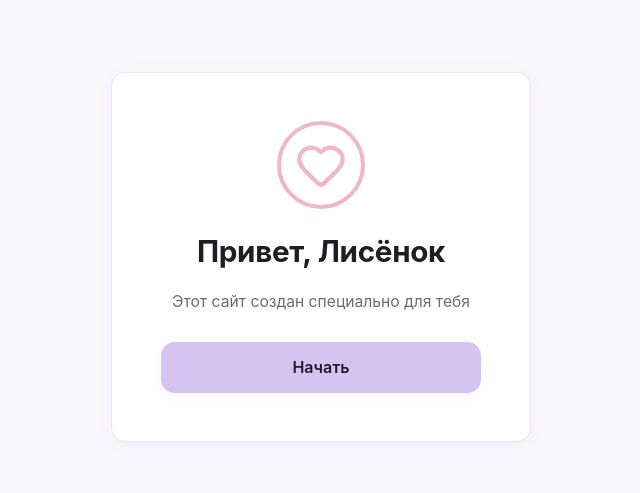
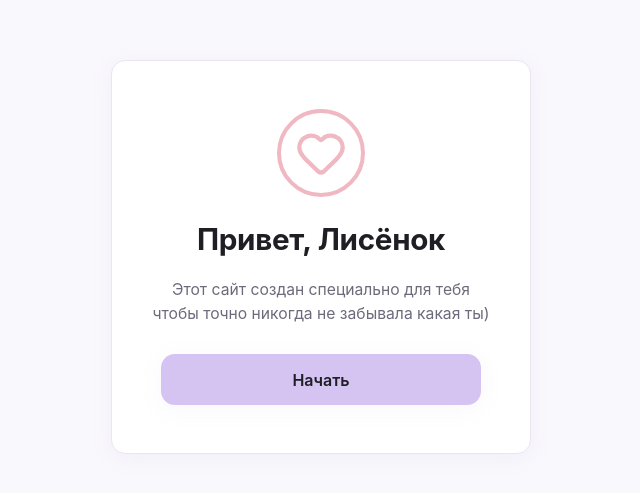
Before and after one commit to Owl-for-fox/my_love, a Vue app: page / in a window 1280 px wide. Shown: the part 143-636 px from the top of the page, without its empty margins (319-959 px from the left). Built offline with nearby package versions, Linux system fonts and the light colour scheme.

Commit message:
fix name

```diff
--- a/src/components/WelcomeScreen.vue
+++ b/src/components/WelcomeScreen.vue
@@ -24,7 +24,7 @@ defineEmits<{ start: [] }>()
 
       <h1 class="welcome-title">Привет, Лисёнок</h1>
       <p class="welcome-subtitle">
-        Этот сайт создан специально для тебя
+        Этот сайт создан специально для тебя чтобы точно никогда не забывала какая ты)
       </p>
 
       <button class="welcome-btn"
--- a/src/data/compliments.ts
+++ b/src/data/compliments.ts
@@ -19,4 +19,5 @@ export const compliments: readonly string[] = [
   'С тобой даже тишина звучит уютно.',
   'Ты создаёшь вокруг себя пространство, в котором легко дышать.',
   'Ты — лучшее, что случилось с этим вторником. И средой. И вообще.',
+  'тараканы'
 ]
--- a/vite.config.ts
+++ b/vite.config.ts
@@ -5,7 +5,7 @@ import vue from '@vitejs/plugin-vue'
 
 // https://vite.dev/config/
 export default defineConfig({
-  base: '/new_love/',
+  base: '/my_love/',
   plugins: [
     vue(),
   ],
```
